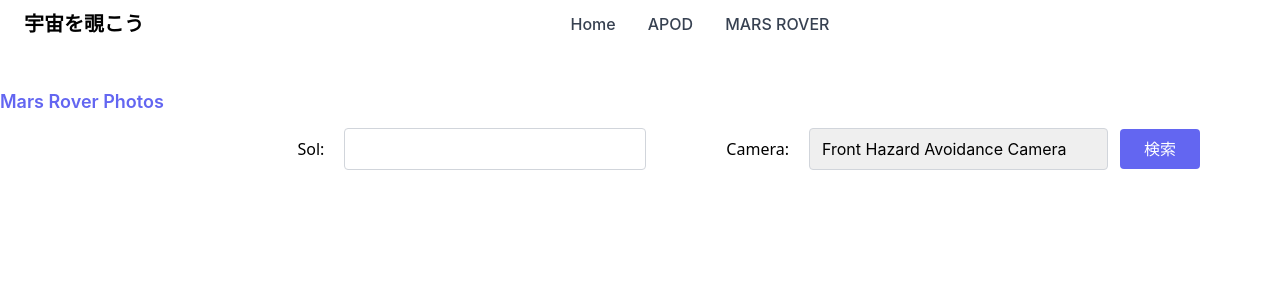
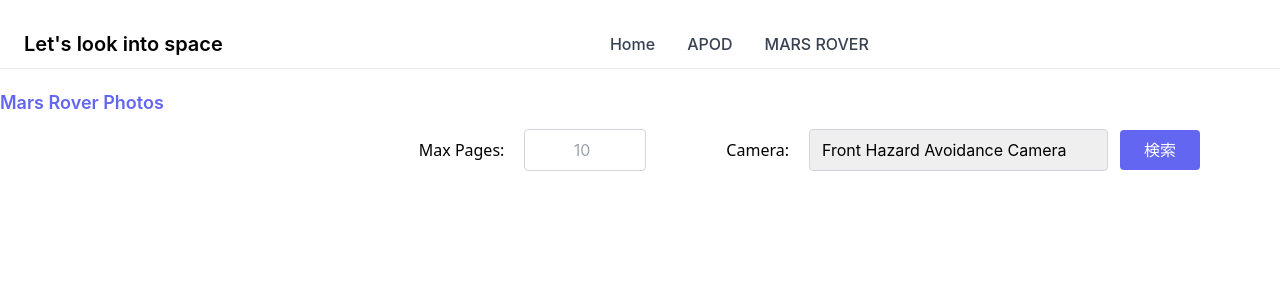
Before and after one commit to ryoumaseto/NASA-APP-WITH-REACT, a React (Create React App) app: page /mars in a window 1280 px wide. Shown: the top 300 px of the page. Built offline with nearby package versions, Linux system fonts and the light colour scheme.

Commit message:
諸々ちょうせい

```diff
--- a/src/components/Home/Home.js
+++ b/src/components/Home/Home.js
@@ -8,7 +8,7 @@ const Home = () => {
     return (
         <>
         <Header />
-        <div className="bg-white py-6 sm:py-8 lg:py-12">
+        <div className="bg-white py-6 sm:py-8 lg:py-12 border-t border-gray-200">
             <div className="mx-auto max-w-screen-2xl px-4 md:px-8">
                 <div className="mx-auto flex max-w-xl flex-col items-center text-center">
                     <p className="mb-4 font-semibold text-indigo-500 sm:text-4xl md:mb-12 md:text-5xl">
--- a/src/components/header/Header.js
+++ b/src/components/header/Header.js
@@ -3,11 +3,11 @@ import { Link } from "react-router-dom";
 
 const header = () => {
   return (
-    <header>
+    <header className="mt-5">
       <nav className="bg-white border-gray-200 px-4 lg:px-6 py-2.5 dark:bg-gray-800">
         <div className="flex flex-wrap justify-between items-center mx-auto max-w-screen-xl">
           <span className="self-center text-xl font-semibold whitespace-nowrap dark:text-white">
-            宇宙を覗こう
+          Let's look into space
           </span>
           <div
             className="hidden justify-between items-center w-full lg:flex lg:w-auto lg:order-1 mx-auto"
--- a/src/components/mars_rover/Mars.js
+++ b/src/components/mars_rover/Mars.js
@@ -7,16 +7,17 @@ import Header from "../header/Header";
 
 const MarsRover = () => {
     const [roverName, setRoverName] = useState('curiosity');
-    const [sol, setSol] = useState(1000);
+    const sol= 1000;
     const [camera, setCamera] = useState('fhaz');
     const [photos, setPhotos] = useState([]);
     const [errorStatus, setErrorStatus] = useState(false);
+    const [pages,setPages] = useState(10);
     const apiKey = process.env.REACT_APP_NASA_API_KEY;
 
     const fetchData = async () => {
         try {
             const result = await axios(
-                `https://api.nasa.gov/mars-photos/api/v1/rovers/${roverName}/photos?sol=${sol}&camera=${camera}&api_key=${apiKey}&page=1&per_page=2`
+                `https://api.nasa.gov/mars-photos/api/v1/rovers/${roverName}/photos?sol=${sol}&camera=${camera}&api_key=${apiKey}&page=1&per_page=${pages}`
             );
 
             setPhotos(result.data.photos);
@@ -28,12 +29,12 @@ const MarsRover = () => {
     return (
         <>
         <Header />
-        <div className="mars-rover mt-10">
-            <h2 className="mb-2 font-semibold text-indigo-500 md:mb-3 lg:text-lg">Mars Rover Photos</h2>
+        <div className="mars-rover border-t border-gray-200">
+            <h2 className="mt-5 mb-2 font-semibold text-indigo-500 md:mb-3 lg:text-lg">Mars Rover Photos</h2>
             <div className="mr-20 flex justify-end">
                 {errorStatus || <MarsRoverForm
                     setRoverName={setRoverName}
-                    setSol={setSol}
+                    setPages={setPages}
                     setCamera={setCamera}
                     fetchData={fetchData}
                 />
--- a/src/components/mars_rover/MarsRoverForm.js
+++ b/src/components/mars_rover/MarsRoverForm.js
@@ -1,6 +1,6 @@
 import React from 'react'
 
-const MarsRoverForm = ({ sol, camera, setSol, setCamera, fetchData }) => {
+const MarsRoverForm = ({ sol, camera, setPages, setCamera, fetchData }) => {
     const cameras = [
         {
             name: "FHAZ",
@@ -19,14 +19,6 @@ const MarsRoverForm = ({ sol, camera, setSol, setCamera, fetchData }) => {
             full_name: "Chemistry and Camera Complex"
         },
         {
-            name: "MAHLI",
-            full_name: "Mars Hand Lens Imager"
-        },
-        {
-            name: "MARDI",
-            full_name: "Mars Descent Imager"
-        },
-        {
             name: "RHAZ",
             full_name: "Rear Hazard Avoidance Camera"
         }
@@ -35,9 +27,8 @@ const MarsRoverForm = ({ sol, camera, setSol, setCamera, fetchData }) => {
     return (
         <div className='right-20'>
             <div className='flex items-center'>
-                <label className='ml-20 font-sans' htmlFor="sol">Sol:</label>
-                <input type="number" className="ml-5 rounded border appearance-none border-gray-300 py-2 focus:outline-none focus:ring-2 focus:ring-indigo-200 focus:border-indigo-500 text-base pl-3 pr-10" id="sol" value={sol} onChange={(e) => setSol(e.target.value)} />
-
+                <label className='ml-20 font-sans' htmlFor="pages">Max Pages:</label>
+                <input min='1' max='2' type="number" placeholder='10' className="ml-5 rounded border appearance-none border-gray-300 py-2 focus:outline-none focus:ring-2 focus:ring-indigo-200 focus:border-indigo-500 text-base pl-3 pr-10 text-right" id="pages" value={sol} onChange={(e) => setPages(e.target.value)} />
                 <label className="ml-20 font-sans" htmlFor="camera">Camera:</label>
                 <select id="camera" className="ml-5 rounded border appearance-none border-gray-300 py-2 focus:outline-none focus:ring-2 focus:ring-indigo-200 focus:border-indigo-500 text-base pl-3 pr-10" value={camera} onChange={(e) => setCamera(e.target.value)}>
                     {cameras.map((camera) => (
--- a/src/components/mars_rover/MarsRoverPhotos.js
+++ b/src/components/mars_rover/MarsRoverPhotos.js
@@ -1,19 +1,18 @@
 import React from 'react'
 
 const MarsRoverPhotos = ({ photos }) => {
-    if (!photos) {
-        return <div>Loading...</div>;
+    if (!photos || photos.length === 0) {
+        return <div>Not Found</div>;
     }
 
-
-
     return (
-        photos.map((photo) => (
-        <section className="text-gray-600 body-font overflow-hidden" key={photo.id}>
-        <div className="container px-5 py-24 mx-auto">
+        photos.map((photo,index) => (
+        <section className="text-gray-600 body-font overflow-hidden border bg-gray-200 border-white" key={photo.id}>
+        <div className="container px-5 mt-0 py-24 mx-auto">
             <div className="lg:w-4/5 mx-auto flex flex-wrap">
             <img alt="ecommerce" className="lg:w-1/2 w-full lg:h-auto h-64 object-cover object-center rounded" src={photo.img_src}/>
             <div className="lg:w-1/2 w-full lg:pl-10 lg:py-6 mt-6 lg:mt-0">
+                <h1 className="text-gray-900 text-3xl title-font font-medium mb-1">No.{index + 1}</h1>
                 <h2 className="text-sm title-font text-gray-500 tracking-widest">Rover NAME</h2>
                 <h1 className="text-gray-900 text-3xl title-font font-medium mb-1">{photo.rover.name}</h1>
                 <h2 className="text-sm title-font text-gray-500 tracking-widest">Earth date</h2>
```
